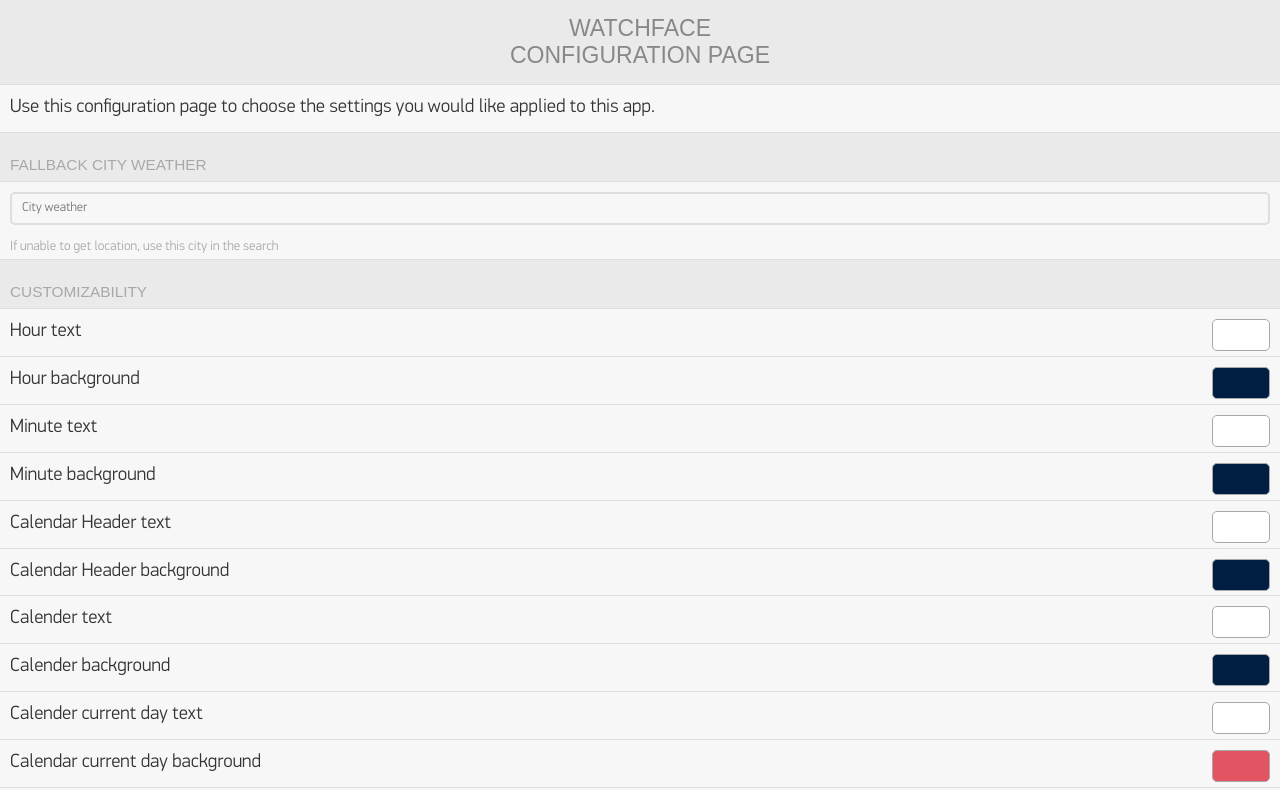
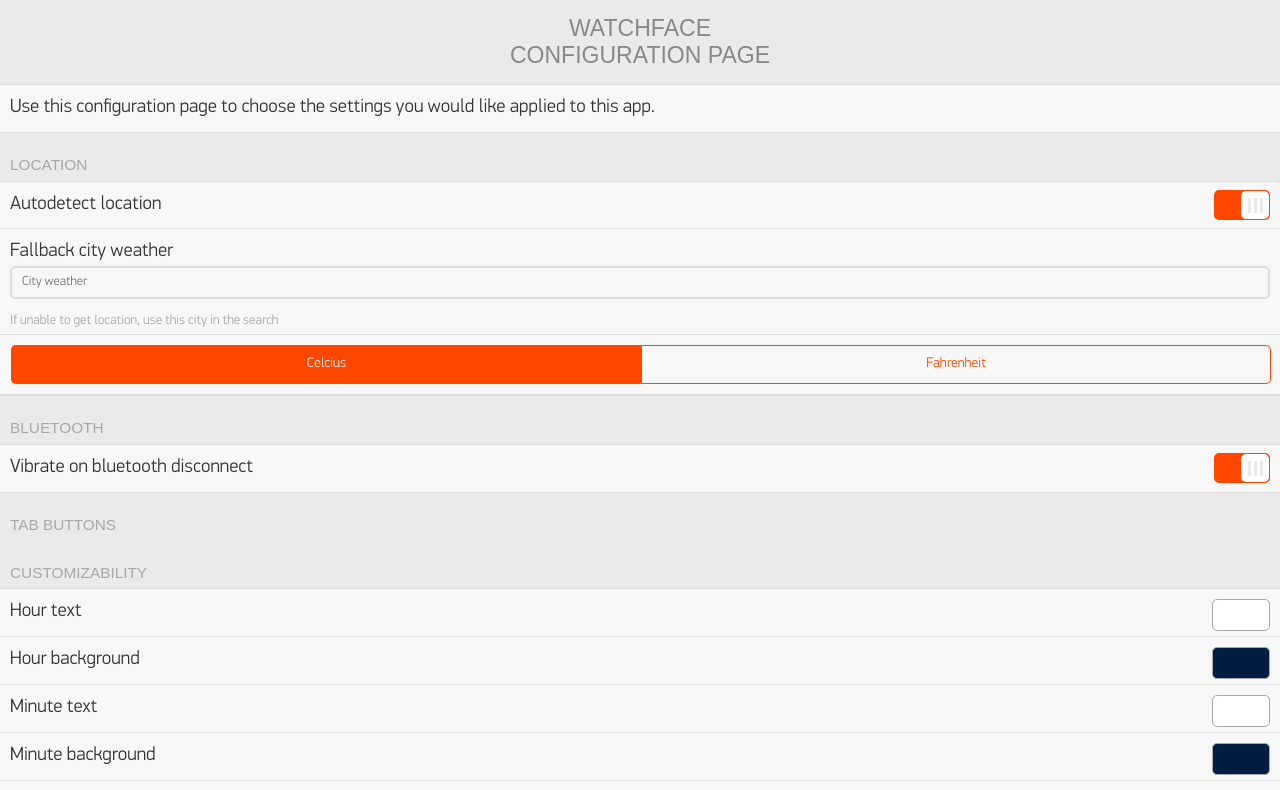
Before and after one commit to 4ndyb/4ndyb.github.io, a website: page pebble-cram/index.html in a window 1280 px wide. Shown: the top 790 px of the page. Drawn offline with Linux system fonts and the light colour scheme.

Commit message:
initial extra settings

```diff
--- a/pebble-cram/index.html
+++ b/pebble-cram/index.html
@@ -21,9 +21,14 @@
   </div>
 
  <div class="item-container">
-    <div class="item-container-header">Fallback city weather</div>
+  <div class="item-container-header">Location</div>
    <div class="item-container-content">
     <label class="item">
+      Autodetect location
+      <input type="checkbox" class="item-toggle" id="weatherlocationTOGGLE" name="weatherlocationTOGGLE" checked>
+    </label>
+    <label class="item">
+      Fallback city weather
       <div class="item-input-wrapper">
         <input id="cityweatherTXTtxtbox" type="text" class="item-input" name="cityweatherTXTtxtbox" placeholder="City weather">
       </div>
@@ -31,9 +36,28 @@
     <div class='item-container-footer'>
       If unable to get location, use this city in the search
     </div>
+    <div class="item-container-content">
+      <div class="item tab-buttons">
+        <a name="celciusTAB" class="tab-button active">Celcius</a>
+        <a name="fahrenheitTAB" class="tab-button">Fahrenheit</a>
+      </div>
   </div>
  </div>
 
+<div class="item-container">
+  <div class="item-container-header">Bluetooth</div>
+  <div class="item-container-content">
+    <label class="item">
+      Vibrate on bluetooth disconnect
+      <input type="checkbox" class="item-toggle" name="bluetoothdisconnectTOGGLE" checked>
+    </label>
+  </div>
+</div>
+
+<div class="item-container">
+  <div class="item-container-header">Tab Buttons</div>
+    </div>
+</div>
 
   <div class='item-container'>
     <div class='item-container-header'>Customizability</div>
@@ -176,6 +200,11 @@
             </div>
           </label>
        </div>
+      <div class="item-container-footer">
+      use decimal place for fractions of an hour eg:
+      0.5 = 30mins, 0.25 = 15mins, 0.75= 45mins
+      so -5.75 = -5hours and 45 mintues behind GMT
+      </div>
     </div>
     </div>
     <div class='item-container-footer'>
```
Lines whose indentation alone changed are shown as unchanged.
